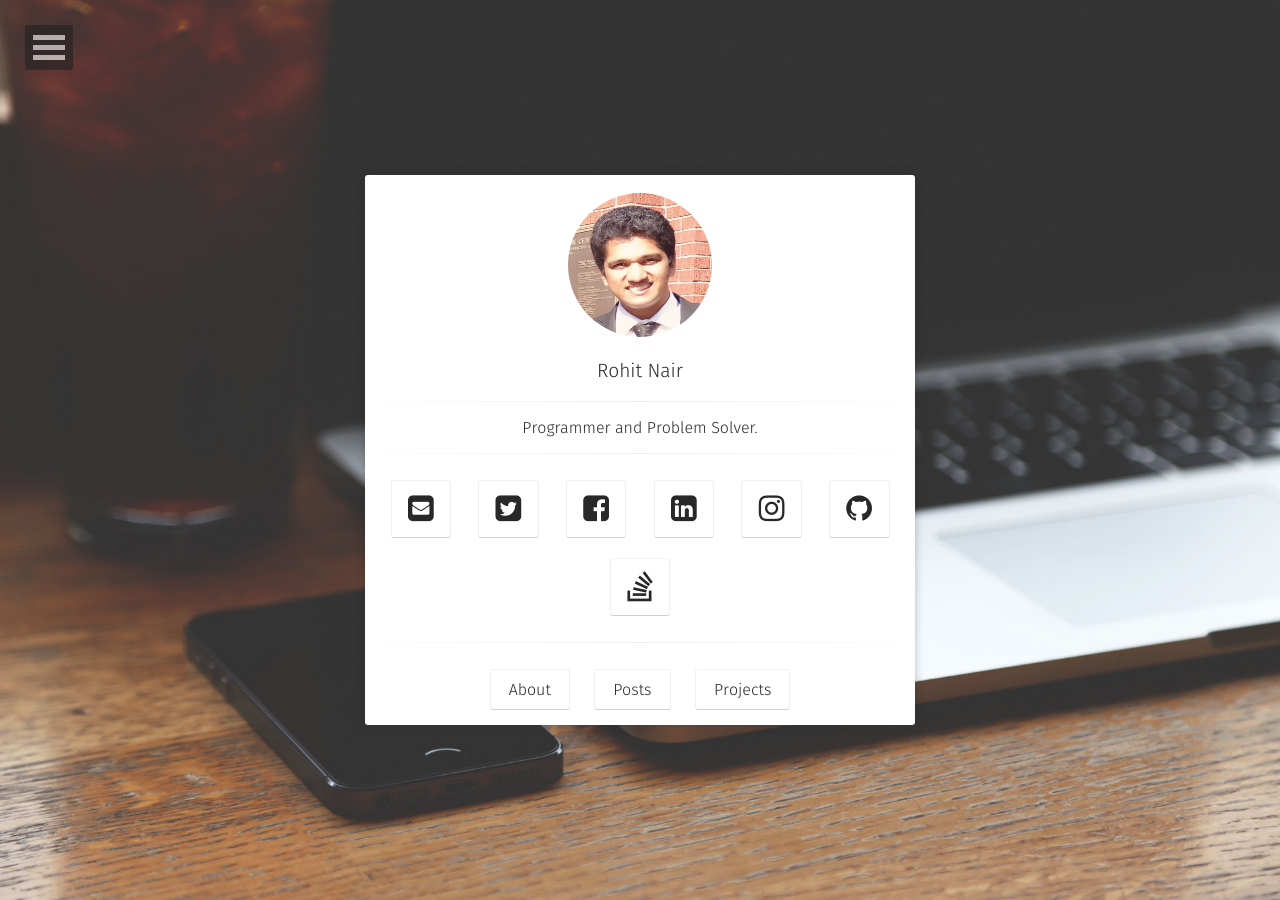
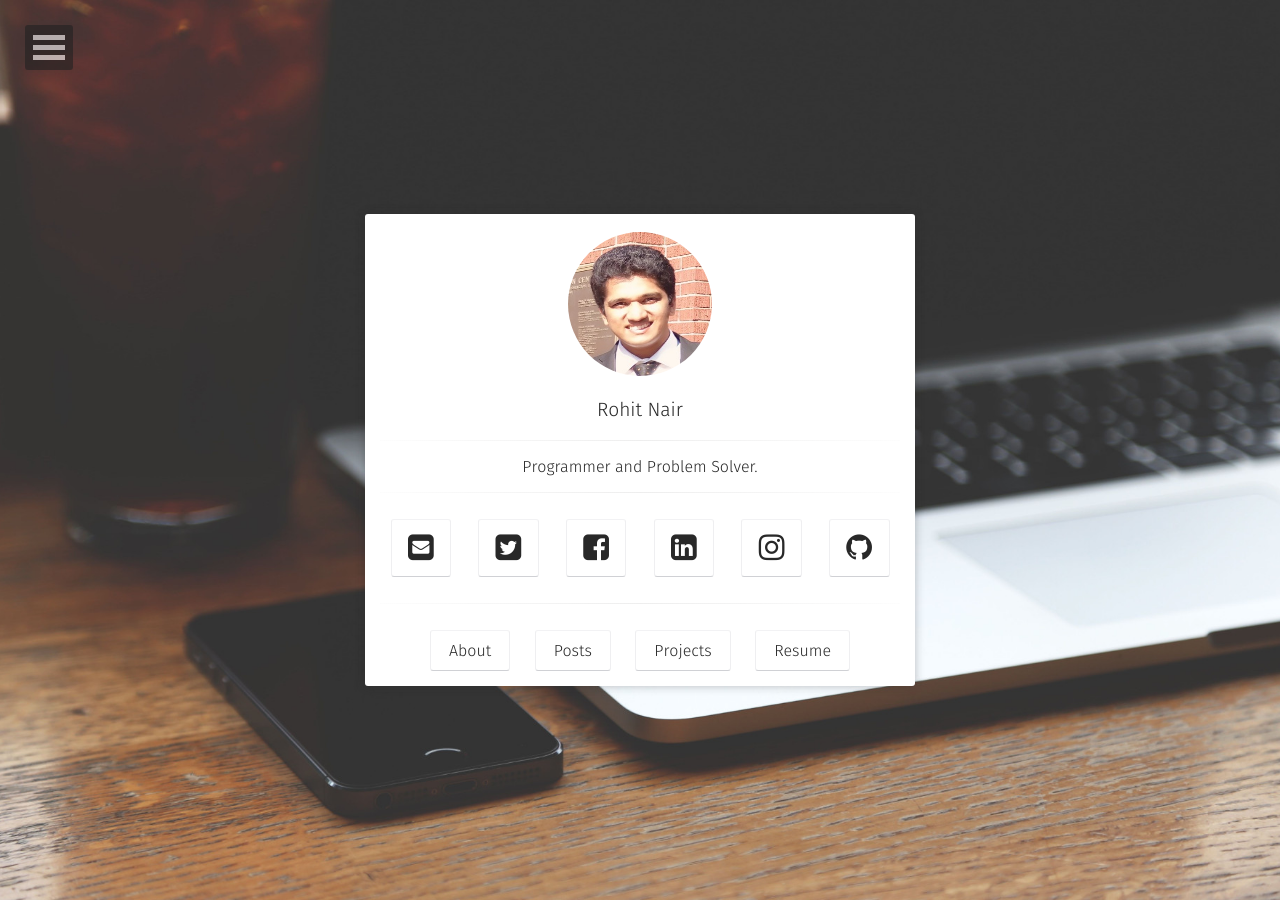
Before and after one commit to rohitnair987/rohitnair987.github.io, a Jekyll site: the page built from index.html, in a window 1280 px wide. Built offline with Jekyll 4.4.1, drawn with Linux system fonts in a browser that asks for light colours; some web fonts are replaced.

Commit message:
Added Resume and link a to it; removed stackOverflow link from home

```diff
--- a/_config.yml
+++ b/_config.yml
@@ -33,7 +33,7 @@ email:              rohitnair987@gmail.com
 twitter:            theRohster
 facebook:           rohitnair987
 github-url:         rohitnair987
-stackoverflow:     5348988/rohit-nair   from a "http://stackoverflow.com/users/123456/username" link
+#stackoverflow:     5348988/rohit-nair   from a "http://stackoverflow.com/users/123456/username" link
 linkedin:           www.linkedin.com/in/rohitnair987
 instagram:          the_rohster
 #youtube:           username
--- a/_layouts/home.html
+++ b/_layouts/home.html
@@ -33,13 +33,16 @@ layout: compress
                   <hr class="hr-line">
                   <h3 class="title">
                          <a class="btn zoombtn" href="{{ site.url }}/about">
-                         About
+                            About
                          </a>
                          <a class="btn zoombtn" href="{{ site.url }}/posts">
-                         Posts
+                            Posts
                          </a>
                          <a class="btn zoombtn" href="{{ site.url }}/projects">
-                         Projects
+                            Projects
+                         </a>
+                         <a target="_blank" class="btn" href="{{ site.url }}/assets/docs/Resume_Rohit_Nair.pdf">
+                            Resume
                          </a>
                  </h3>
             </div>
```
Also changed, not shown: 1 other file.
